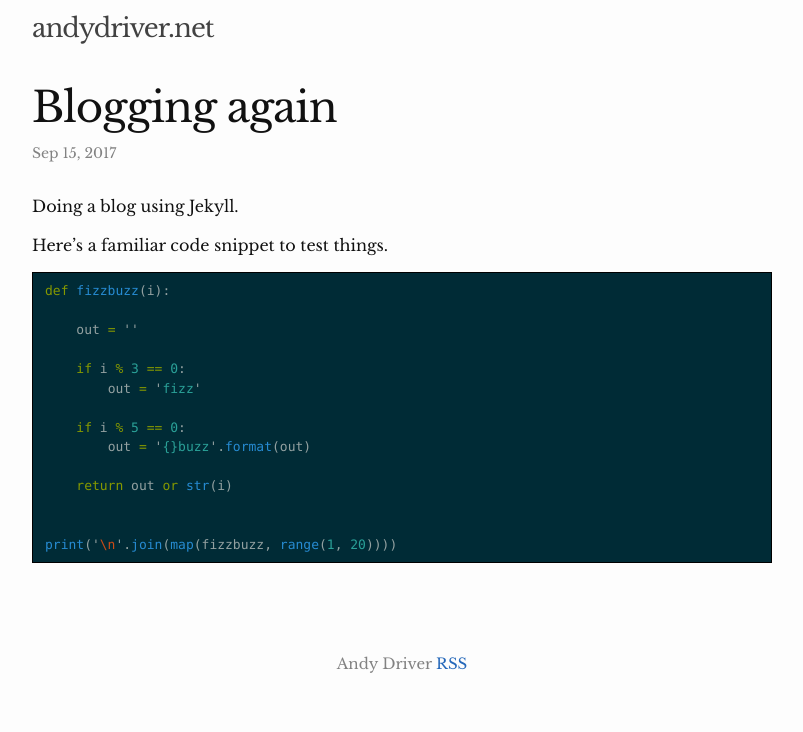
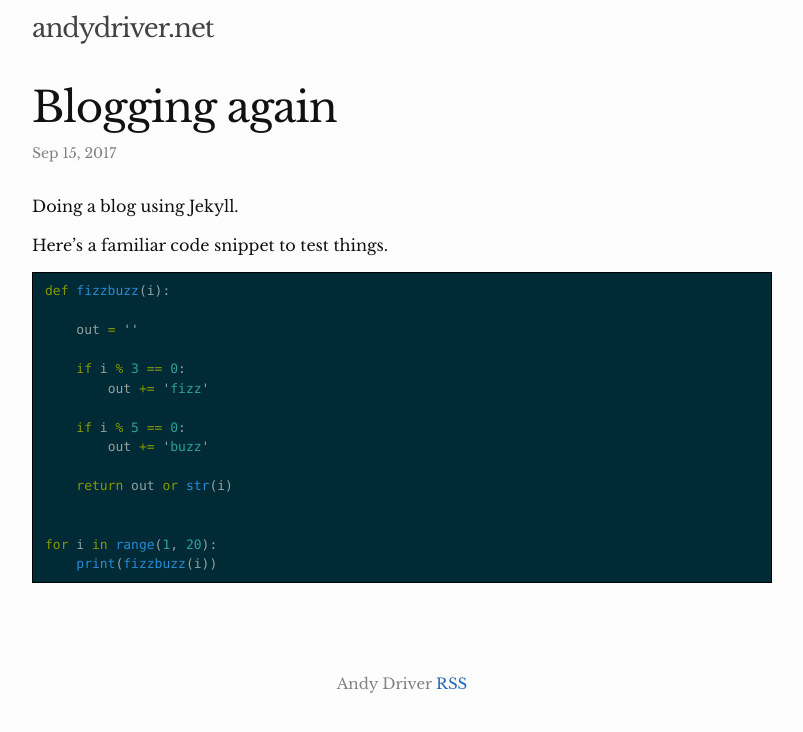
Before and after one commit to andyhd/andyhd.github.io, a Jekyll site: the page built from _posts/2017-09-15-blogging-again.md, in a window 1280 px wide. Shown: the top 732 px of the page, without its empty margins (238-1041 px from the left). Built offline with Jekyll 4.4.1, drawn with Linux system fonts in a browser that asks for light colours.

Commit message:
Simplify fizzbuzz

````diff
--- a/_posts/2017-09-15-blogging-again.md
+++ b/_posts/2017-09-15-blogging-again.md
@@ -18,13 +18,14 @@ def fizzbuzz(i):
     out = ''
 
     if i % 3 == 0:
-        out = 'fizz'
+        out += 'fizz'
 
     if i % 5 == 0:
-        out = '{}buzz'.format(out)
+        out += 'buzz'
 
     return out or str(i)
 
 
-print('\n'.join(map(fizzbuzz, range(1, 20))))
+for i in range(1, 20):
+    print(fizzbuzz(i))
 ```
````
